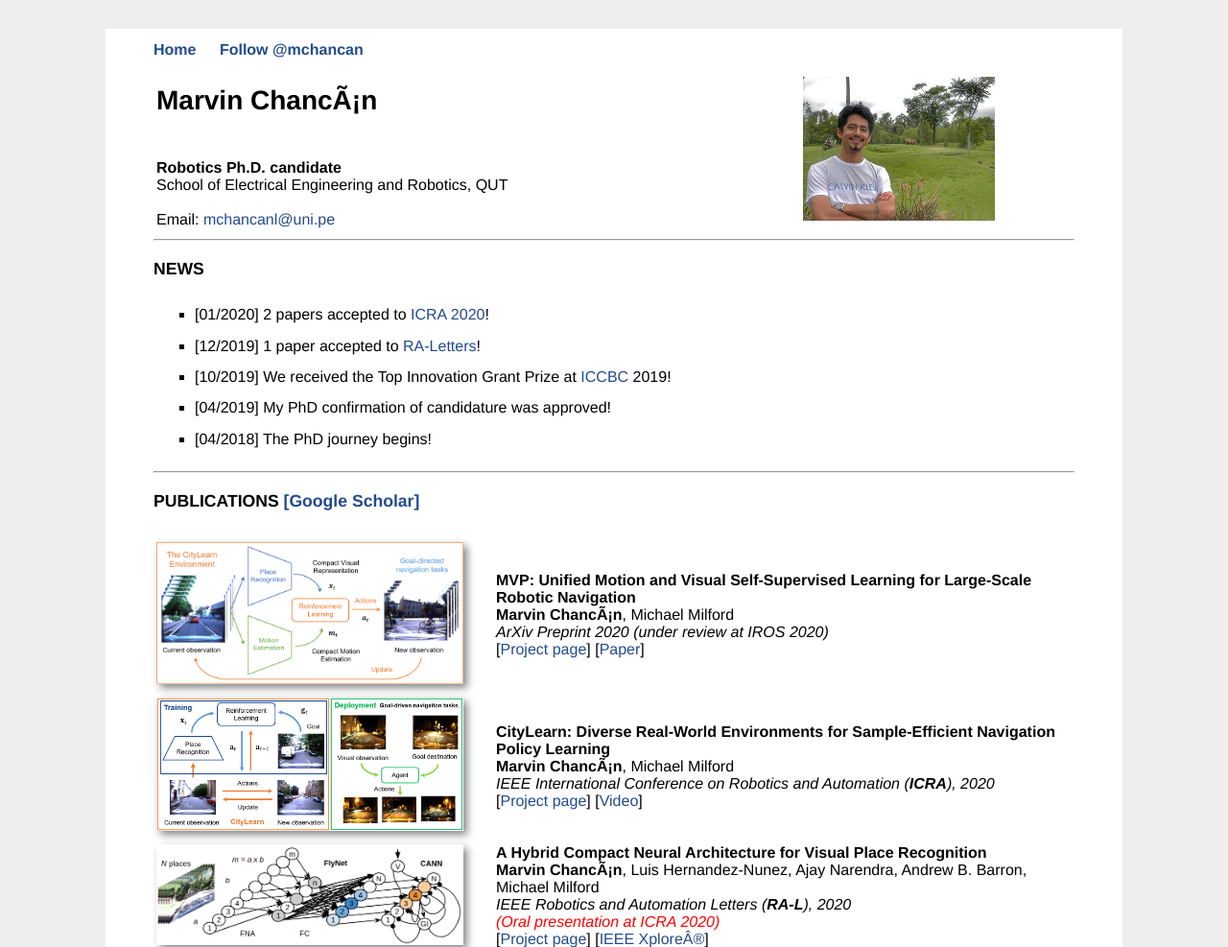
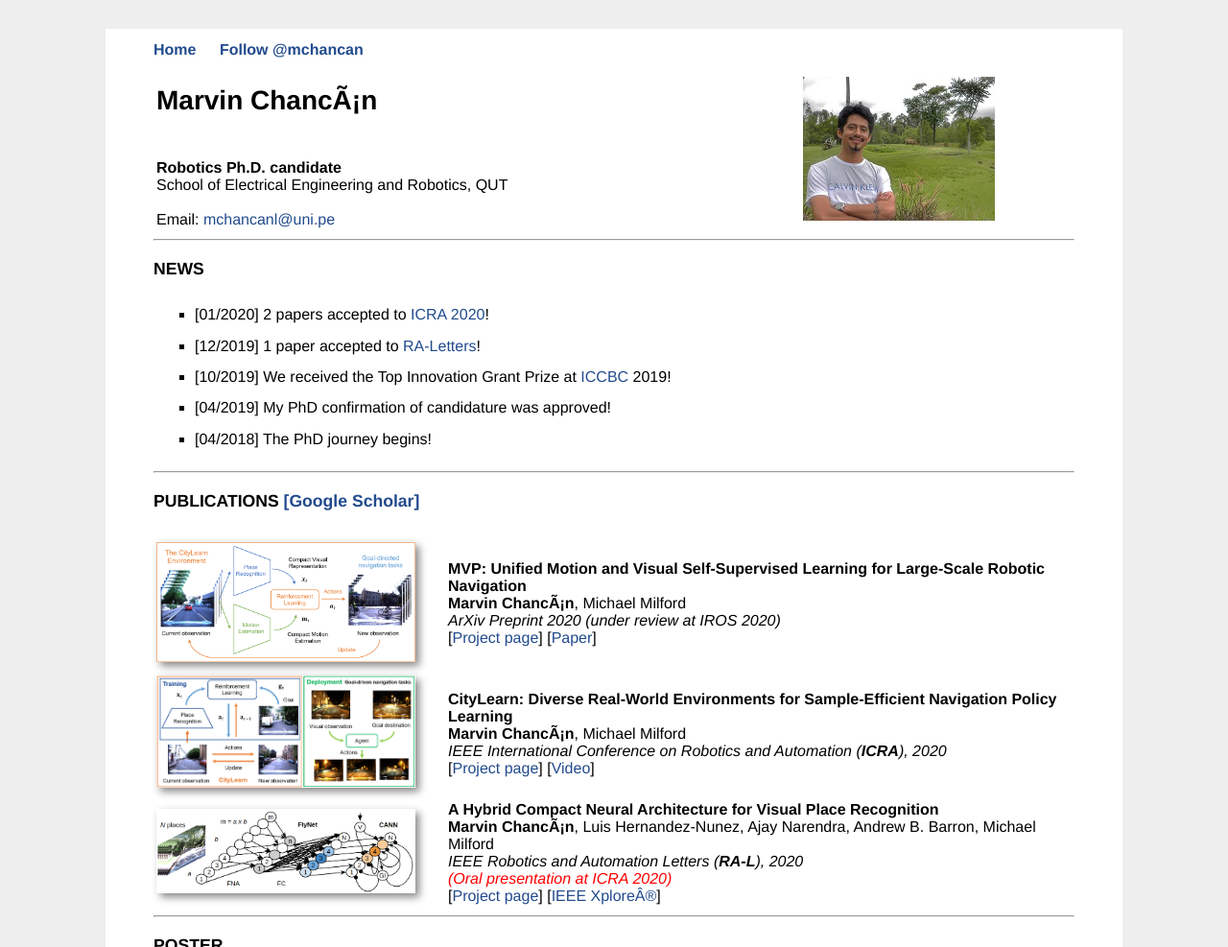
Before and after one commit to mchancan/mchancan.github.io, a Jekyll site: the page built from index.html, in a window 1280 px wide. Shown: the top 987 px of the page at 96% size. Built offline with Jekyll 4.4.1, drawn with Linux system fonts in a browser that asks for light colours; comment, search, counter and statistics services are not loaded; grey boxes are pictures that could not be loaded.

Commit message:
Update index.html

```diff
--- a/index.html
+++ b/index.html
@@ -56,8 +56,8 @@ title: MV
 <table width="100%">
 	<tbody>
 	<tr>
-		<td width="350">
-			<a href="projects/MVP/index.html"><img style="box-shadow: 4px 4px 8px #888" src="projects/MVP/mvp.png"  width="320px" height="inherit" border="1px" /></a>
+		<td width="300">
+			<a href="projects/MVP/index.html"><img style="box-shadow: 4px 4px 8px #888" src="projects/MVP/mvp.png"  width="270px" height="inherit" border="1px" /></a>
 		</td>
 		<td>
 			<b>MVP: Unified Motion and Visual Self-Supervised Learning for Large-Scale Robotic Navigation</b> <br>
@@ -72,8 +72,8 @@ title: MV
     <tr>&nbsp</tr>
 
 	<tr>
-		<td width="350">
-			<a href="projects/CityLearn/index.html"><img style="box-shadow: 4px 4px 8px #888" src="projects/CityLearn/citylearn.png"  width="320px" height="inherit" border="1px" /></a>
+		<td width="300">
+			<a href="projects/CityLearn/index.html"><img style="box-shadow: 4px 4px 8px #888" src="projects/CityLearn/citylearn.png"  width="270px" height="inherit" border="1px" /></a>
 		</td>
 		<td>
 			<b>CityLearn: Diverse Real-World Environments for Sample-Efficient Navigation Policy Learning</b> <br>
@@ -89,8 +89,8 @@ title: MV
     <tr>&nbsp</tr>
 
 	<tr>
-		<td width="350">
-			<a href="projects/FlyNet/index.html"><img style="box-shadow: 4px 4px 8px #888" src="projects/FlyNet/flynet.png"  width="320px" height="inherit" border="1px" /></a>
+		<td width="300">
+			<a href="projects/FlyNet/index.html"><img style="box-shadow: 4px 4px 8px #888" src="projects/FlyNet/flynet.png"  width="270px" height="inherit" border="1px" /></a>
 		</td>
 		<td>
 			<b>A Hybrid Compact Neural Architecture for Visual Place Recognition</b></br>
@@ -109,8 +109,8 @@ title: MV
 <h3>POSTER</h3>
 <table width="100%">
 	<tr>
-		<td width="350">
-			<a href="https://www.researchgate.net/publication/336813940_NeuroSLAM_A_Brain_Inspired_SLAM_System_for_3D_Environments"><img style="box-shadow: 4px 4px 8px #888" src="images/2R0A8419.jfif"  width="320px" height="inherit" border="1px" /></a>
+		<td width="300">
+			<a href="https://www.researchgate.net/publication/336813940_NeuroSLAM_A_Brain_Inspired_SLAM_System_for_3D_Environments"><img style="box-shadow: 4px 4px 8px #888" src="images/2R0A8419.jfif"  width="270px" height="inherit" border="1px" /></a>
 		</td>
 		<td>
 			<b>NeuroSLAM: A Brain Inspired SLAM System for 3D Environments </b> <br>
```
